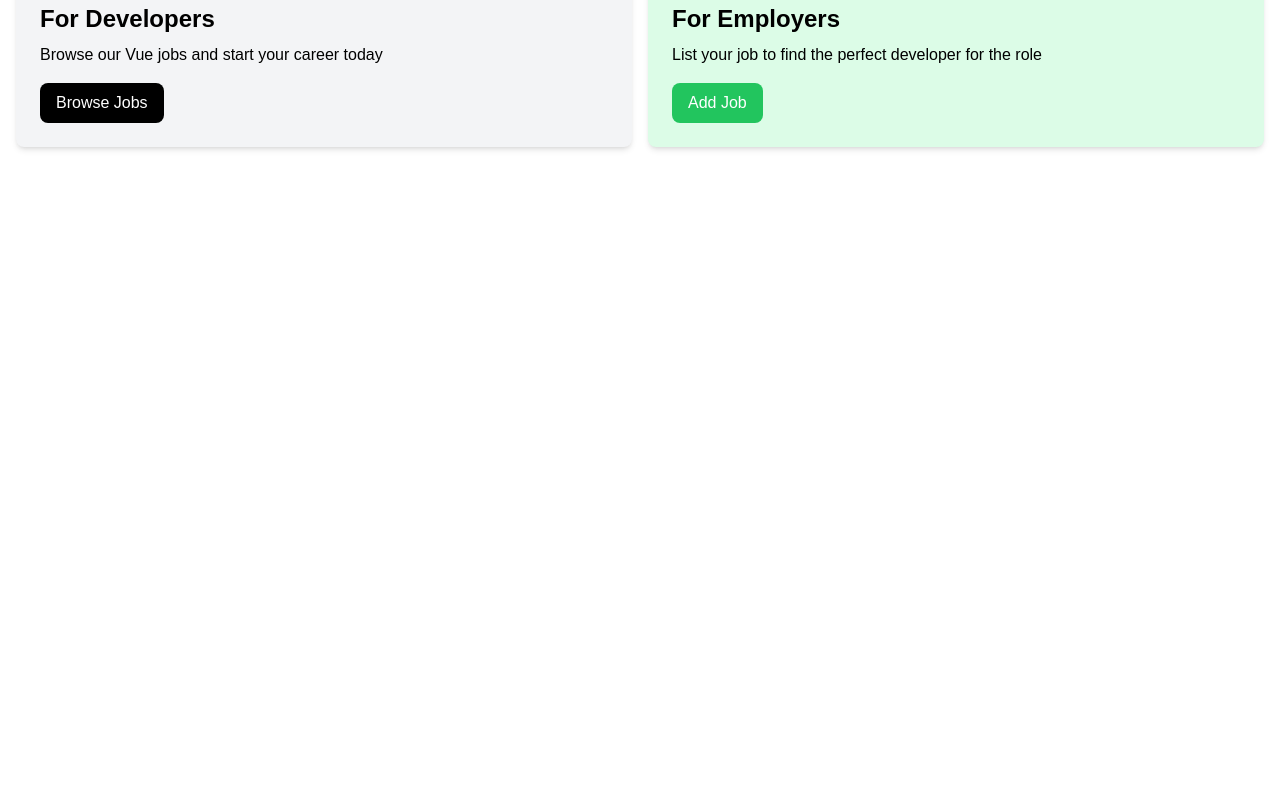
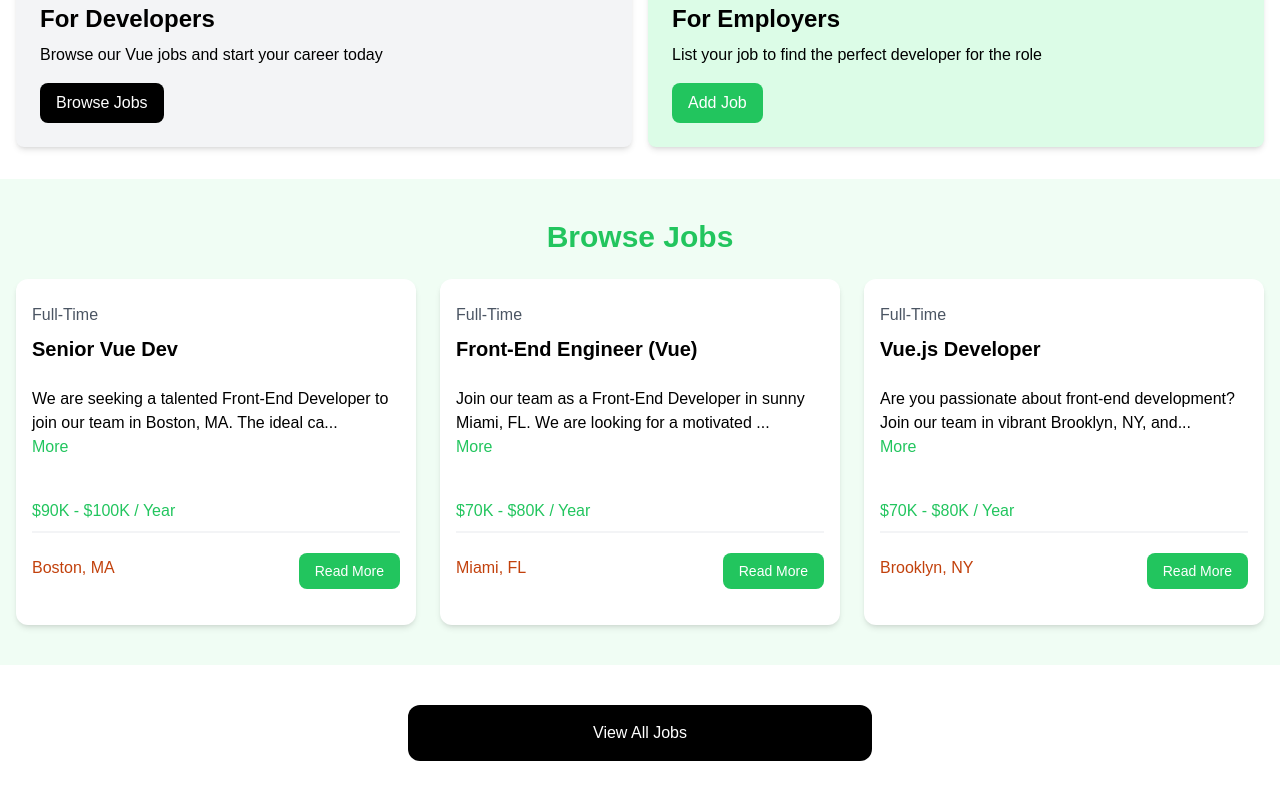
Before and after one commit to bhagat-abhishek/vue-jobboard, a Vue app: page / in a window 1280 px wide. Shown: the part 430-1230 px from the top of the page. Before the commit the page ends 800 px from the top, so only its background shows below. Built offline with nearby package versions, Linux system fonts and the light colour scheme; the HTML template or start-up script is replaced by a standard one.

Commit message:
JobListings Components

```diff
--- a/src/App.vue
+++ b/src/App.vue
@@ -2,10 +2,13 @@
 import Navbar from '@/components/Navbar.vue'
 import Hero from '@/components/Hero.vue'
 import HomeCards from '@/components/HomeCards.vue'
+import JobListings from '@/components/JobListings.vue'
+
 </script>
 
 <template>
   <Navbar />
   <Hero />
   <HomeCards />
+  <JobListings :limit="3" :showButton="true" />
 </template>
--- /dev/null
+++ b/src/components/JobListing.vue
@@ -0,0 +1,60 @@
+<script setup>
+import { defineProps, ref, computed } from 'vue'
+
+const props = defineProps({
+    job: {
+        type: Object,
+    },
+})
+
+const showFullDescription = ref(false)
+
+const truncatedDescription = computed(() => {
+    let description = props.job.description;
+
+    if (!showFullDescription.value) {
+        description = description.substring(0, 90) + '...'
+    }
+
+    return description
+})
+
+const toggleFullDescription = () => {
+    showFullDescription.value = !showFullDescription.value
+}
+
+</script>
+
+<template>
+    <div class="bg-white rounded-xl shadow-md relative">
+        <div class="p-4">
+            <div class="mb-6">
+                <div class="text-gray-600 my-2">{{ job.type }}</div>
+                <h3 class="text-xl font-bold">{{ job.title }}</h3>
+            </div>
+
+            <div class="mb-5">
+                <div>
+                    {{ truncatedDescription }}
+                </div>
+                <button @click="toggleFullDescription" class="text-green-500 hove:text-green-600 mb-5">{{
+                    showFullDescription ? 'Less' : 'More' }}</button>
+            </div>
+
+            <h3 class="text-green-500 mb-2">{{ job.salary }} / Year</h3>
+
+            <div class="border border-gray-100 mb-5"></div>
+
+            <div class="flex flex-col lg:flex-row justify-between mb-4">
+                <div class="text-orange-700 mb-3">
+                    <i class="fa-solid fa-location-dot text-lg"></i>
+                    {{ job.location }}
+                </div>
+                <a :href="'/jobs/' + job.id"
+                    class="h-[36px] bg-green-500 hover:bg-green-600 text-white px-4 py-2 rounded-lg text-center text-sm">
+                    Read More
+                </a>
+            </div>
+        </div>
+    </div>
+</template>
--- /dev/null
+++ b/src/components/JobListings.vue
@@ -0,0 +1,38 @@
+<script setup>
+import JobListing from '@/components/Joblisting.vue'
+import jobData from '@/jobs.json'
+import { ref, defineProps } from 'vue'
+
+defineProps({
+    limit: Number,
+    showButton: {
+        type: Boolean,
+        default: false
+    }
+})
+
+const jobs = ref(jobData);
+</script>
+
+<template>
+
+    <section class="bg-green-50 px-4 py-10">
+        <div class="container-xl lg:container m-auto">
+            <h2 class="text-3xl font-bold text-green-500 mb-6 text-center">
+                Browse Jobs
+            </h2>
+
+            <div class="grid grid-cols-1 md:grid-cols-3 gap-6">
+
+                <JobListing v-for="job in jobs.slice(0, limit || jobs.length)" :key="job.id" :job="job" />
+
+            </div>
+
+        </div>
+    </section>
+
+    <section v-if="showButton" class="m-auto max-w-lg my-10 px-6">
+        <a href="/jobs" class="block bg-black text-white text-center py-4 px-6 rounded-xl hover:bg-gray-700">View All
+            Jobs</a>
+    </section>
+</template>
--- /dev/null
+++ b/src/jobs.json
@@ -0,0 +1,86 @@
+[
+    {
+        "title": "Senior Vue Dev",
+        "type": "Full-Time",
+        "location": "Boston, MA",
+        "description": "We are seeking a talented Front-End Developer to join our team in Boston, MA. The ideal candidate will have strong skills in HTML, CSS, and JavaScript, with experience working with modern JavaScript frameworks such as Vue or Angular.",
+        "salary": "$90K - $100K",
+        "company": {
+            "name": "NewTek Solutions",
+            "description": "NewTek Solutions is a leading technology company specializing in web development and digital solutions. We pride ourselves on delivering high-quality products and services to our clients while fostering a collaborative and innovative work environment.",
+            "contactEmail": "contact@teksolutions.com",
+            "contactPhone": "555-555-5555"
+        },
+        "id": "1"
+    },
+    {
+        "id": "2",
+        "title": "Front-End Engineer (Vue)",
+        "type": "Full-Time",
+        "description": "Join our team as a Front-End Developer in sunny Miami, FL. We are looking for a motivated individual with a passion for crafting beautiful and responsive web applications. Experience with UI/UX design principles and a strong attention to detail are highly desirable.",
+        "location": "Miami, FL",
+        "salary": "$70K - $80K",
+        "company": {
+            "name": "Veneer Solutions",
+            "description": "Veneer Solutions is a creative agency specializing in digital design and development. Our team is dedicated to pushing the boundaries of creativity and innovation to deliver exceptional results for our clients.",
+            "contactEmail": "contact@loremipsum.com",
+            "contactPhone": "555-555-5555"
+        }
+    },
+    {
+        "id": "3",
+        "title": "Vue.js Developer",
+        "type": "Full-Time",
+        "description": "Are you passionate about front-end development? Join our team in vibrant Brooklyn, NY, and work on exciting projects that make a difference. We offer competitive compensation and a collaborative work environment where your ideas are valued.",
+        "location": "Brooklyn, NY",
+        "salary": "$70K - $80K",
+        "company": {
+            "name": "Dolor Cloud",
+            "description": "Dolor Cloud is a leading technology company specializing in digital solutions for businesses of all sizes. With a focus on innovation and customer satisfaction, we are committed to delivering cutting-edge products and services.",
+            "contactEmail": "contact@dolorsitamet.com",
+            "contactPhone": "555-555-5555"
+        }
+    },
+    {
+        "id": "4",
+        "title": "Vue Front-End Developer",
+        "type": "Part-Time",
+        "description": "Join our team as a Part-Time Front-End Developer in beautiful Pheonix, AZ. We are looking for a self-motivated individual with a passion for creating engaging user experiences. This position offers flexible hours and the opportunity to work remotely.",
+        "location": "Pheonix, AZ",
+        "salary": "$60K - $70K",
+        "company": {
+            "name": "Alpha Elite",
+            "description": "Alpha Elite is a dynamic startup specializing in digital marketing and web development. We are committed to fostering a diverse and inclusive workplace where creativity and innovation thrive.",
+            "contactEmail": "contact@adipisicingelit.com",
+            "contactPhone": "555-555-5555"
+        }
+    },
+    {
+        "id": "5",
+        "title": "Full Stack Vue Developer",
+        "type": "Full-Time",
+        "description": "Exciting opportunity for a Full-Time Front-End Developer in bustling Atlanta, GA. We are seeking a talented individual with a passion for building elegant and scalable web applications. Join our team and make an impact!",
+        "location": "Atlanta, GA",
+        "salary": "$90K - $100K",
+        "company": {
+            "name": "Browning Technologies",
+            "description": "Browning Technologies is a rapidly growing technology company specializing in e-commerce solutions. We offer a dynamic and collaborative work environment where employees are encouraged to think creatively and innovate.",
+            "contactEmail": "contact@consecteturadipisicing.com",
+            "contactPhone": "555-555-5555"
+        }
+    },
+    {
+        "id": "6",
+        "title": "Vue Native Developer",
+        "type": "Full-Time",
+        "description": "Join our team as a Front-End Developer in beautiful Portland, OR. We are looking for a skilled and enthusiastic individual to help us create innovative web solutions. Competitive salary and great benefits package available.",
+        "location": "Portland, OR",
+        "salary": "$100K - $110K",
+        "company": {
+            "name": "Port Solutions INC",
+            "description": "Port Solutions is a leading technology company specializing in software development and digital marketing. We are committed to providing our clients with cutting-edge solutions and our employees with a supportive and rewarding work environment.",
+            "contactEmail": "contact@ipsumlorem.com",
+            "contactPhone": "555-555-5555"
+        }
+    }
+]
```
